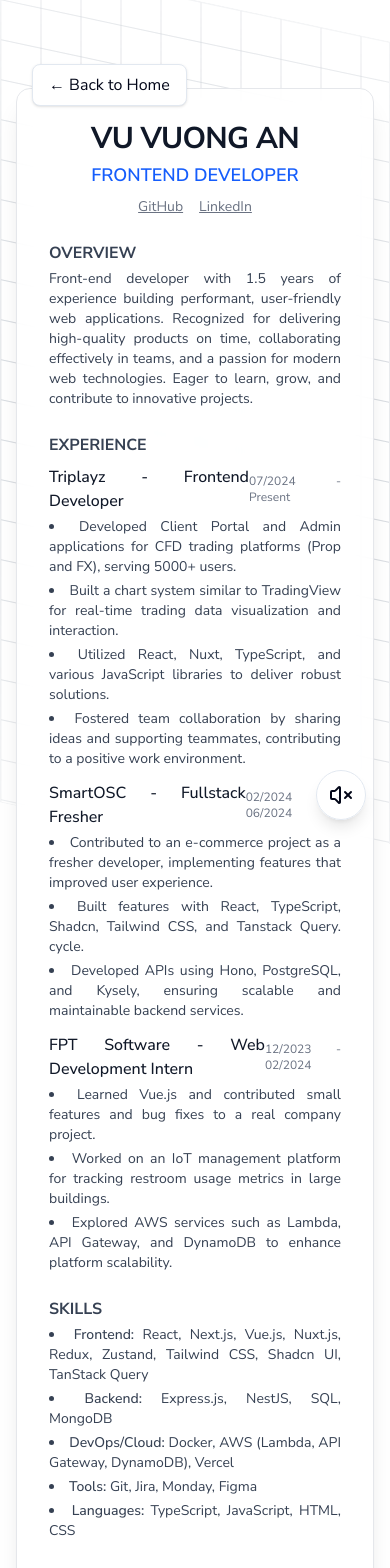
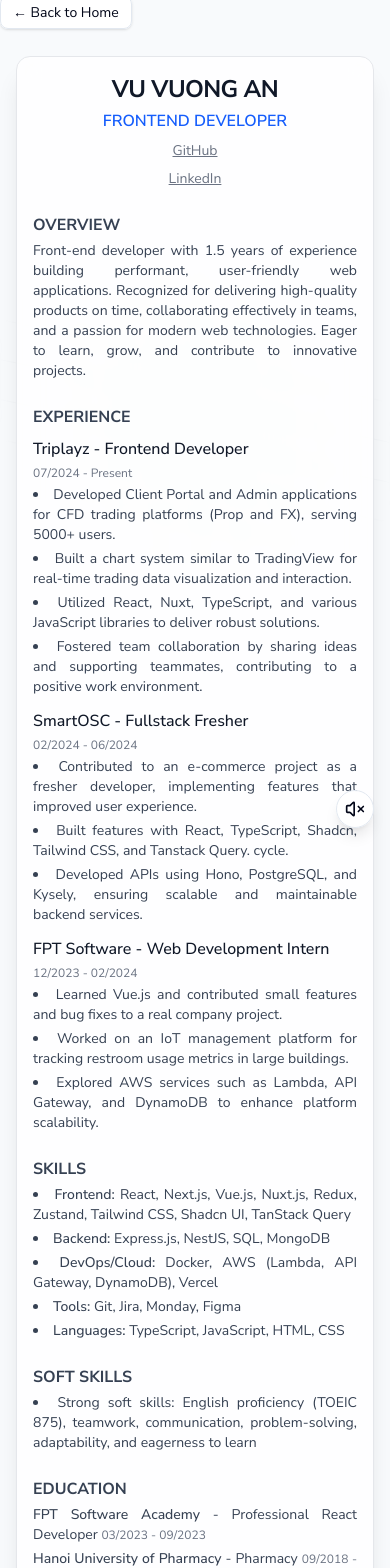
Before and after one commit to um1chc5/aner-portfolio, a Next.js app: page /resume in a window 390 px wide. Shown: the top 1568 px of the page. Built offline with nearby package versions, Linux system fonts and the light colour scheme.

Commit message:
Responsive and convention

```diff
--- a/src/app/layout.tsx
+++ b/src/app/layout.tsx
@@ -1,8 +1,8 @@
 import type { Metadata } from "next";
 import { Nunito_Sans } from "next/font/google";
 import "./globals.css";
-import { AudioProvider } from "@/components/AudioProvider";
-import SoundToggleButton from "@/components/SoundToggleButton";
+import { AudioProvider } from "@/components/audio/audio-provider";
+import SoundToggleButton from "@/components/audio/sound-toggle-button";
 
 const nunitoSans = Nunito_Sans({
   subsets: ["latin"],
@@ -21,7 +21,7 @@
   return (
     <html lang="en">
       <body
-        className={`$ ${nunitoSans.className} no-scrollbar min-h-screen antialiased`}
+        className={`$ ${nunitoSans.className} no-scrollbar bg-primary-foreground min-h-screen antialiased`}
       >
         <AudioProvider>
           {children}
--- a/src/app/resume/page.tsx
+++ b/src/app/resume/page.tsx
@@ -1,32 +1,32 @@
-import ButtonWithHoverSound from "@/components/ButtonWithHoverSound";
-import { InteractiveGridPattern } from "@/components/magicui/interactive-grid-pattern";
+import ButtonWithHoverSound from "@/components/audio/button-with-hover-sound";
+import GridBackground from "@/components/grid-background";
 import PageFadeTransition from "@/components/page-transition/page-fade-transition";
-import { cn } from "@/lib/utils";
 import Link from "next/link";
 
 export default function Resume() {
   return (
     <PageFadeTransition>
+      <GridBackground className="fixed" />
       <ButtonWithHoverSound>
         <Link
           href="/"
-          className="hover:bg-primary-foreground pointer-events-auto absolute top-16 left-8 z-10 rounded-md border bg-white px-4 py-2 shadow"
+          className="hover:bg-primary-foreground pointer-events-auto top-4 left-4 z-10 rounded-md border bg-white px-3 py-1.5 text-sm shadow sm:left-4 sm:px-4 sm:py-2 sm:text-base md:fixed md:top-8 md:left-8"
         >
           ← Back to Home
         </Link>
       </ButtonWithHoverSound>
-      <main className="relative flex min-h-screen items-start justify-center px-4 py-16">
+      <main className="relative flex min-h-screen items-start justify-center px-4 py-8 sm:px-4 sm:py-12 md:px-8 md:py-16">
         {/* Back to Home Button */}
-        <section className="w-full max-w-2xl rounded-xl border border-gray-200 bg-white/80 p-8 text-justify shadow-xl backdrop-blur-md">
+        <section className="w-full max-w-md rounded-xl border border-gray-200 bg-white/80 p-4 text-justify shadow-xl backdrop-blur-md sm:max-w-lg sm:p-6 md:max-w-2xl md:p-8">
           {/* Header */}
           <header className="mb-6 text-center">
-            <h1 className="text-3xl font-bold tracking-tight text-gray-900">
+            <h1 className="text-2xl font-bold tracking-tight text-gray-900 sm:text-3xl md:text-4xl">
               VU VUONG AN
             </h1>
-            <p className="mt-1 text-lg font-semibold text-blue-600">
+            <p className="mt-1 text-base font-semibold text-blue-600 sm:text-lg">
               FRONTEND DEVELOPER
             </p>
-            <div className="mt-2 flex justify-center gap-4 text-sm text-gray-500">
+            <div className="mt-2 flex flex-col justify-center gap-2 text-sm text-gray-500 sm:flex-row sm:gap-4">
               <ButtonWithHoverSound>
                 <Link
                   href="https://github.com/YOUR_GITHUB"
@@ -68,7 +68,7 @@
               EXPERIENCE
             </h2>
             <div className="mb-3">
-              <div className="flex items-center justify-between">
+              <div className="flex flex-col items-start justify-between gap-1 sm:flex-row sm:items-center sm:gap-0">
                 <span className="font-medium text-gray-900">
                   Triplayz - Frontend Developer
                 </span>
@@ -94,7 +94,7 @@
               </ul>
             </div>
             <div className="mb-3">
-              <div className="flex items-center justify-between">
+              <div className="flex flex-col items-start justify-between gap-1 sm:flex-row sm:items-center sm:gap-0">
                 <span className="font-medium text-gray-900">
                   SmartOSC - Fullstack Fresher
                 </span>
@@ -116,7 +116,7 @@
               </ul>
             </div>
             <div>
-              <div className="flex items-center justify-between">
+              <div className="flex flex-col items-start justify-between gap-1 sm:flex-row sm:items-center sm:gap-0">
                 <span className="font-medium text-gray-900">
                   FPT Software - Web Development Intern
                 </span>
@@ -203,18 +203,18 @@
           </section>
 
           {/* Contact & Certificate */}
-          <section className="grid grid-cols-1 gap-4 md:grid-cols-2">
+          <section className="mt-6 grid grid-cols-1 gap-4 md:grid-cols-2">
             <div>
               <h2 className="mb-1 text-base font-bold text-gray-700">
                 CONTACT
               </h2>
-              <ul className="space-y-1 text-sm text-gray-700">
+              <ul className="space-y-1 text-sm break-words text-gray-700">
                 <li>
                   <span className="font-medium">Phone:</span> +84 378995613
                 </li>
                 <li>
                   <span className="font-medium">Email:</span>{" "}
-                  anvuvuong05@gmail.com
+                  <span className="break-all">anvuvuong05@gmail.com</span>
                 </li>
               </ul>
             </div>
@@ -232,16 +232,6 @@
           </section>
         </section>
       </main>
-      <div className="fixed top-0 -z-10 h-screen w-full overflow-hidden">
-        <InteractiveGridPattern
-          squares={[40, 40]}
-          squaresClassName="hover:fill-blue-500"
-          className={cn(
-            "[mask-image:radial-gradient(720px_circle_at_center,white,transparent)]",
-            "inset-x-0 skew-y-12",
-          )}
-        />
-      </div>
     </PageFadeTransition>
   );
 }
--- a/src/components/SoundToggleButton.tsx
+++ /dev/null
@@ -1,24 +0,0 @@
-"use client";
-
-import { Volume2, VolumeX } from "lucide-react";
-import { useAudio } from "./AudioProvider";
-
-function SoundToggleButton() {
-  const { soundOn, setSoundOn } = useAudio();
-  return (
-    <button
-      type="button"
-      aria-label={soundOn ? "Mute sound" : "Unmute sound"}
-      onClick={() => setSoundOn((prev) => !prev)}
-      className="hover:bg-primary-foreground fixed right-6 bottom-6 z-50 rounded-full border bg-white/80 p-3 shadow-lg transition-colors"
-    >
-      {soundOn ? (
-        <Volume2 className="h-6 w-6" />
-      ) : (
-        <VolumeX className="h-6 w-6" />
-      )}
-    </button>
-  );
-}
-
-export default SoundToggleButton;
--- a/src/components/ButtonWithHoverSound.tsx
+++ b/src/components/audio/button-with-hover-sound.tsx
@@ -1,7 +1,7 @@
 "use client";
 
 import React, { useRef } from "react";
-import { useAudio } from "./AudioProvider";
+import { useAudio } from "./audio-provider";
 
 // Path to the audio file
 
--- /dev/null
+++ b/src/components/audio/sound-toggle-button.tsx
@@ -0,0 +1,22 @@
+"use client";
+
+import { Volume2, VolumeX } from "lucide-react";
+import { useAudio } from "@/components/audio/audio-provider";
+
+export default function SoundToggleButton() {
+  const { soundOn, setSoundOn } = useAudio();
+  return (
+    <button
+      type="button"
+      aria-label={soundOn ? "Mute sound" : "Unmute sound"}
+      onClick={() => setSoundOn((prev) => !prev)}
+      className="hover:bg-primary-foreground fixed right-4 bottom-4 z-50 rounded-full border bg-white/80 p-2 shadow-lg transition-colors focus:ring-2 focus:outline-none sm:right-6 sm:bottom-6 sm:p-3"
+    >
+      {soundOn ? (
+        <Volume2 className="h-5 w-5 sm:h-6 sm:w-6" />
+      ) : (
+        <VolumeX className="h-5 w-5 sm:h-6 sm:w-6" />
+      )}
+    </button>
+  );
+}
--- /dev/null
+++ b/src/components/grid-background.tsx
@@ -0,0 +1,27 @@
+import React from "react";
+import { InteractiveGridPattern } from "./magicui/interactive-grid-pattern";
+import { cn } from "@/lib/utils";
+
+export default function GridBackground({
+  className,
+  ...props
+}: React.HTMLAttributes<HTMLDivElement>) {
+  return (
+    <div
+      className={cn(
+        "absolute top-0 h-screen w-full overflow-hidden",
+        className,
+      )}
+      {...props}
+    >
+      <InteractiveGridPattern
+        squares={[40, 40]}
+        squaresClassName="hover:fill-blue-500"
+        className={cn(
+          "[mask-image:radial-gradient(200px_circle_at_center,white,transparent)] md:[mask-image:radial-gradient(720px_circle_at_center,white,transparent)]",
+          "inset-x-0 skew-y-12",
+        )}
+      />
+    </div>
+  );
+}
--- /dev/null
+++ b/src/components/gsap-provider.tsx
@@ -0,0 +1,5 @@
+import React from "react";
+
+export default function GsapProvider() {
+  return <div>GsapProvider</div>;
+}
--- a/src/components/hero/hero-1.tsx
+++ b/src/components/hero/hero-1.tsx
@@ -1,10 +1,9 @@
 import { HyperText } from "@/components/magicui/hyper-text";
 import Image from "next/image";
-import { InteractiveGridPattern } from "../magicui/interactive-grid-pattern";
-import { cn } from "@/lib/utils";
 import Link from "next/link";
 import PageFadeTransition from "../page-transition/page-fade-transition";
-import ButtonWithHoverSound from "../ButtonWithHoverSound";
+import ButtonWithHoverSound from "../audio/button-with-hover-sound";
+import GridBackground from "../grid-background";
 
 export default function Hero1() {
   return (
@@ -152,16 +151,7 @@
           </div>
         </div>
       </div>
-      <div className="absolute top-0 h-screen w-full overflow-hidden">
-        <InteractiveGridPattern
-          squares={[40, 40]}
-          squaresClassName="hover:fill-blue-500"
-          className={cn(
-            "[mask-image:radial-gradient(720px_circle_at_center,white,transparent)]",
-            "inset-x-0 skew-y-12",
-          )}
-        />
-      </div>
+      <GridBackground />
     </PageFadeTransition>
   );
 }
```
Also changed, not shown: src/components/audio/audio-provider.tsx (renamed from src/components/AudioProvider.tsx).
